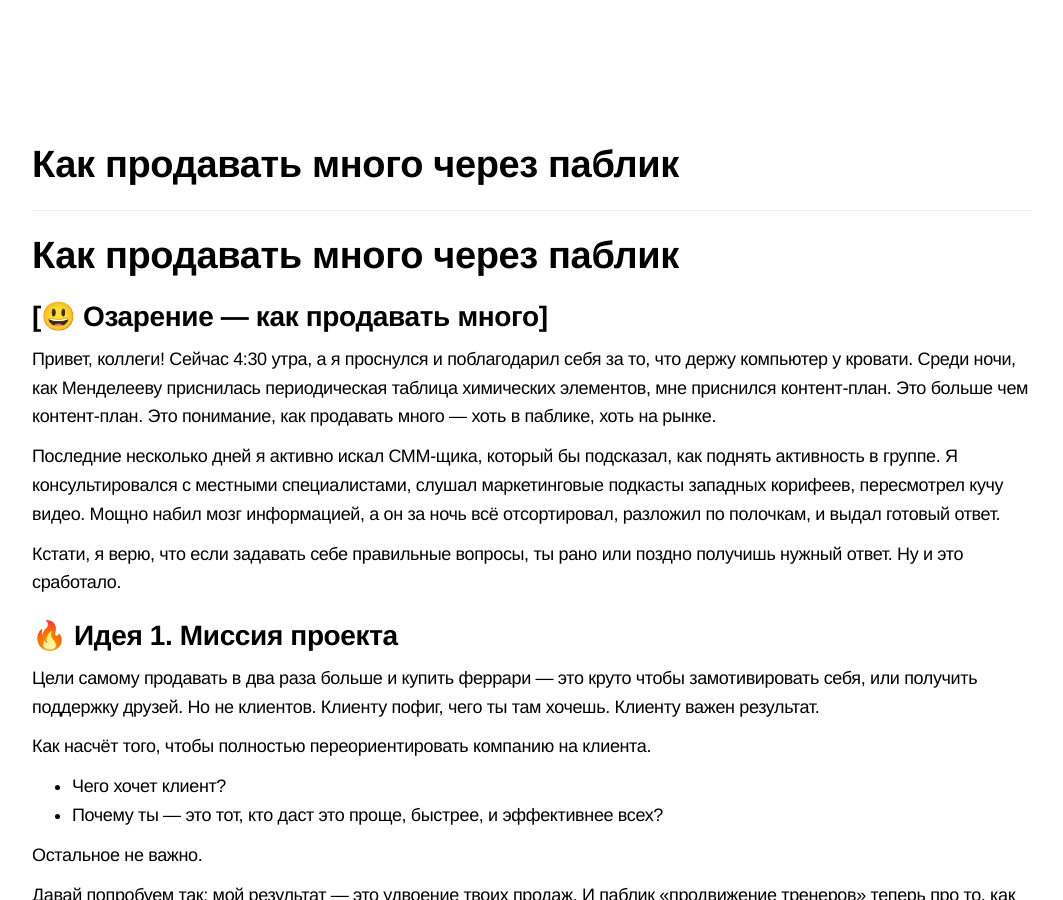
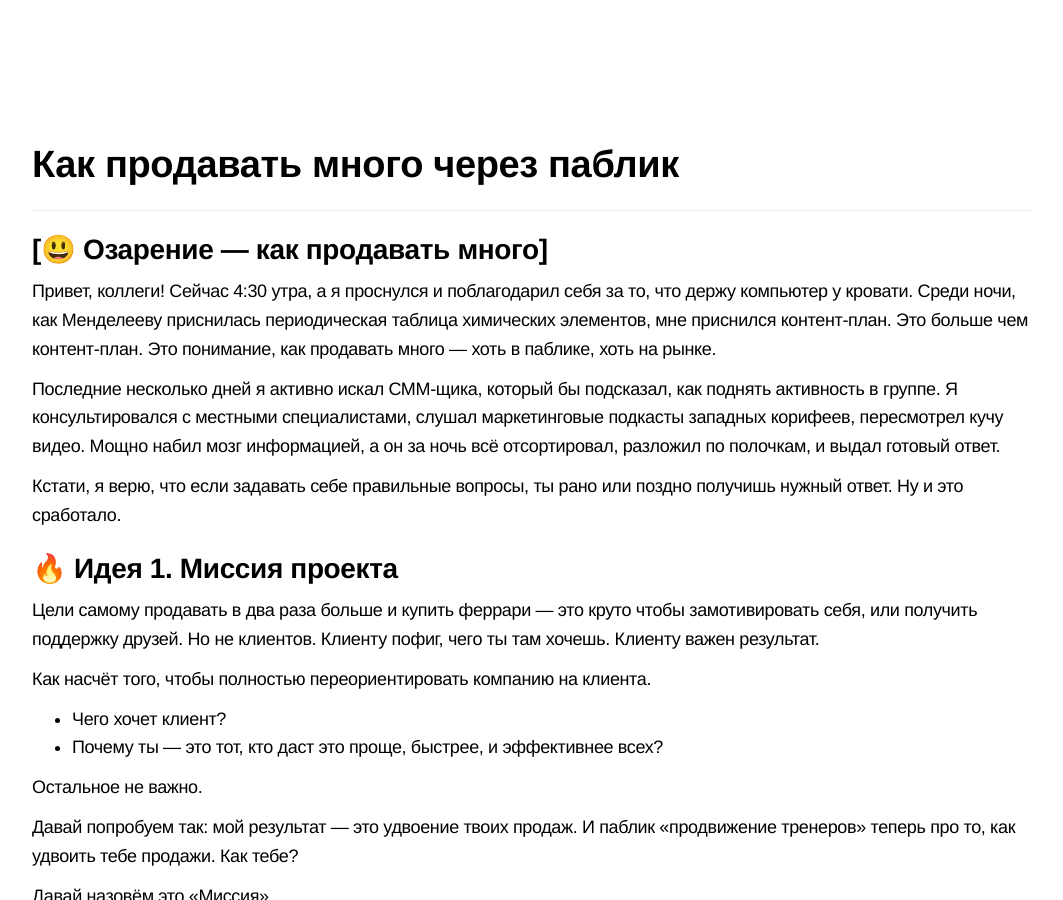
Before and after one commit to bz-icoach/bz-icoach.github.io, a Jekyll site: the page built from _posts/kak-sozdat-moshchnoe-soobshchestvo-postroit-lichnyy-brend/2018-01-16-kak-prodavat-mnogo-cherez-pablik.md, in a window 1280 px wide and 900 px high. Shown: the whole window, without its empty margins (108-1171 px from the left). Built offline with Jekyll 4.4.1, drawn with Linux system fonts in a browser that asks for light colours; nearby versions of some CDN libraries.

Commit message:
Update 2018-01-16-kak-prodavat-mnogo-cherez-pablik.md

```diff
--- a/_posts/kak-sozdat-moshchnoe-soobshchestvo-postroit-lichnyy-brend/2018-01-16-kak-prodavat-mnogo-cherez-pablik.md
+++ b/_posts/kak-sozdat-moshchnoe-soobshchestvo-postroit-lichnyy-brend/2018-01-16-kak-prodavat-mnogo-cherez-pablik.md
@@ -2,8 +2,6 @@
 layout: post
 title: Как продавать много через паблик
 ---
-
-# Как продавать много через паблик
 
 ## [😃 Озарение — как продавать много]
 
```
